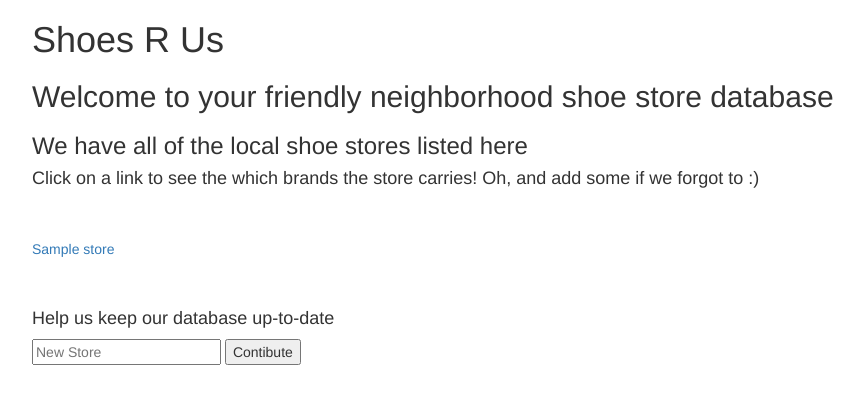
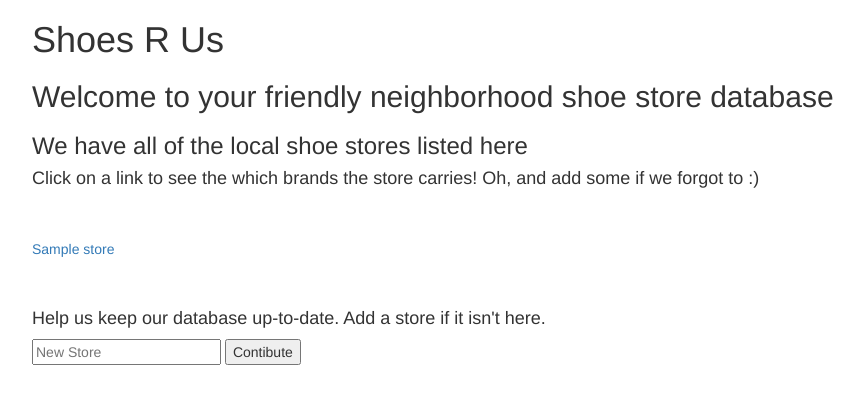
Before and after one commit to Sean-Peterson/shoes, a PHP site: template views/index.html.twig in a window 1280 px wide. Shown: the top 404 px of the page, without its empty margins (38-902 px from the left). Run offline with PHP 8.4, Linux system fonts and the light colour scheme; the template is opened without the code that fills it: most values are stand-ins (such as "Sample title", 1, 10 or a date in 2020); some libraries are stand-ins or nearby versions.

Commit message:
update delete store function to delete relationship between store and brand in stores_brands table

```diff
--- a/src/Store.php
+++ b/src/Store.php
@@ -51,6 +51,7 @@ require_once __DIR__."/../src/Brand.php";
         function delete()
         {
             $GLOBALS['DB']->exec("DELETE FROM stores WHERE id = {$this->getId()};");
+            $GLOBALS['DB']->exec("DELETE FROM stores_brands WHERE store_id = {$this->getId()};");
         }
 
 
--- a/views/index.html.twig
+++ b/views/index.html.twig
@@ -26,7 +26,7 @@
 
             {% block controls %}
             <br><br>
-                <h4>Help us keep our database up-to-date</h4>
+                <h4>Help us keep our database up-to-date. Add a store if it isn't here.</h4>
                 <form action="/" method="post">
                     <input type="text" name="new_store" required placeholder="New Store">
                     <button type="submit" name="button">Contibute</button>
--- a/views/store.html.twig
+++ b/views/store.html.twig
@@ -9,7 +9,7 @@
 
     {% if brands is not empty %}
         {% for brand in brands %}
-            <li>{{brand.getBrandName}}</li>
+            <li><a href="/brand/{{brand.getId}}"></a> {{brand.getBrandName}}</li>
         {% endfor %}
     {% endif %}
 
```
Also changed, not shown: 1 other file.
